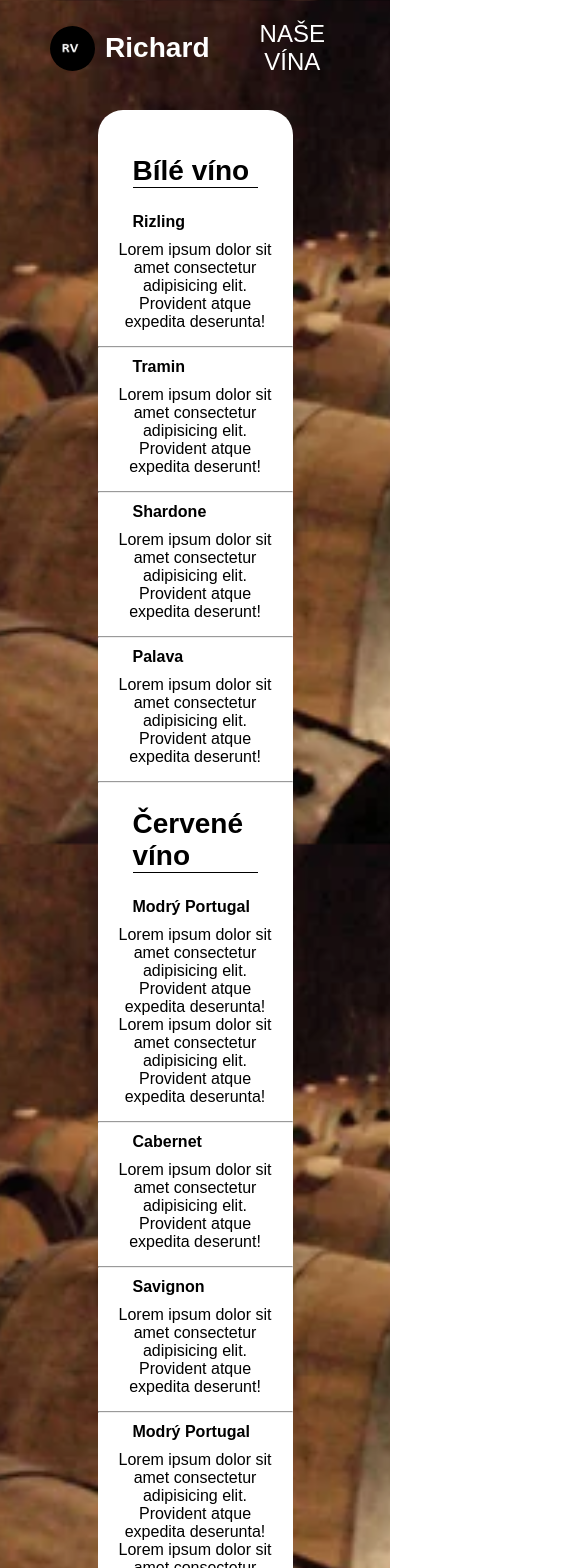
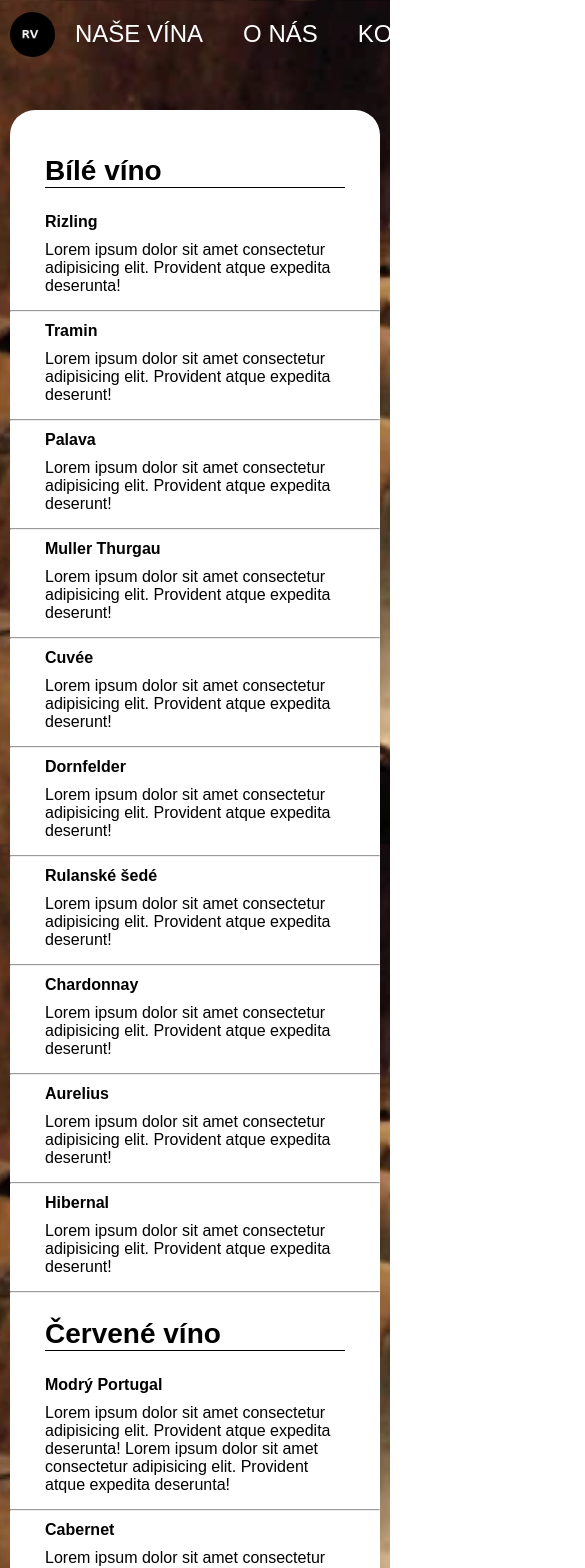
Before and after one commit to JanecekJiri1/vinarstv-R, a React (Create React App) app: page /Wine in a window 390 px wide. Shown: the top 1568 px of the page, 585 px wide, since content can reach past the window. Built offline with nearby package versions, Linux system fonts and the light colour scheme.

Commit message:
start with responsivity

```diff
--- a/src/components/Wine.jsx
+++ b/src/components/Wine.jsx
@@ -1,8 +1,8 @@
 import React from "react";
 import "./wine.style.css";
 
-import WineText from "./WineText";
-import WineTextRed from "./WineTextRed";
+import WineText from "./WineWhiteText";
+import WineTextRed from "./WineRedText";
 import WineSceleton from "./WineSceleton";
 
 const Wine = (props) => {
@@ -22,9 +22,6 @@ const Wine = (props) => {
       <div className="wineContainer redContainer"> */}
         <h2 className="wineNameHeader">Červené víno</h2>
         {redWine}
-        {redWine}
-        {redWine}
-        {redWine}
       </div>
     </div>
   );
--- a/src/components/WineTextRed.js
+++ b/src/components/WineRedText.js
@@ -1,4 +1,4 @@
-export default [
+const redWine = [
   {
     name: "Modrý Portugal",
     description:
@@ -11,8 +11,25 @@ export default [
     price: 100,
   },
   {
-    name: "Savignon",
+    name: "Rulanské modré",
+    description: "Lorem ipsum dolor sit amet consectetur adipisicing elit. Provident atque expedita deserunt!",
+    price: 100,
+  },
+  {
+    name: "Pomino",
+    description: "Lorem ipsum dolor sit amet consectetur adipisicing elit. Provident atque expedita deserunt!",
+    price: 100,
+  },
+  {
+    name: "Pinot Noir",
+    description: "Lorem ipsum dolor sit amet consectetur adipisicing elit. Provident atque expedita deserunt!",
+    price: 100,
+  },
+  {
+    name: "Miguel Merino Crianza",
     description: "Lorem ipsum dolor sit amet consectetur adipisicing elit. Provident atque expedita deserunt!",
     price: 100,
   },
 ];
+
+export default redWine;
--- a/src/components/WineText.js
+++ /dev/null
@@ -1,24 +0,0 @@
-const witeWine = [
-  {
-    name: "Rizling",
-    description: "Lorem ipsum dolor sit amet consectetur adipisicing elit. Provident atque expedita deserunta!",
-    price: 125,
-  },
-  {
-    name: "Tramin",
-    description: "Lorem ipsum dolor sit amet consectetur adipisicing elit. Provident atque expedita deserunt!",
-    price: 100,
-  },
-  {
-    name: "Shardone",
-    description: "Lorem ipsum dolor sit amet consectetur adipisicing elit. Provident atque expedita deserunt!",
-    price: 100,
-  },
-  {
-    name: "Palava",
-    description: "Lorem ipsum dolor sit amet consectetur adipisicing elit. Provident atque expedita deserunt!",
-    price: 100,
-  },
-];
-
-export default witeWine;
--- /dev/null
+++ b/src/components/WineWhiteText.js
@@ -0,0 +1,56 @@
+const witeWine = [
+  {
+    name: "Rizling",
+    description: "Lorem ipsum dolor sit amet consectetur adipisicing elit. Provident atque expedita deserunta!",
+    price: 125,
+  },
+  {
+    name: "Tramin",
+    description: "Lorem ipsum dolor sit amet consectetur adipisicing elit. Provident atque expedita deserunt!",
+    price: 100,
+  },
+
+  {
+    name: "Palava",
+    description: "Lorem ipsum dolor sit amet consectetur adipisicing elit. Provident atque expedita deserunt!",
+    price: 100,
+  },
+  {
+    name: "Muller Thurgau",
+    description: "Lorem ipsum dolor sit amet consectetur adipisicing elit. Provident atque expedita deserunt!",
+    price: 100,
+  },
+
+  {
+    name: "Cuvée",
+    description: "Lorem ipsum dolor sit amet consectetur adipisicing elit. Provident atque expedita deserunt!",
+    price: 100,
+  },
+  {
+    name: "Dornfelder",
+    description: "Lorem ipsum dolor sit amet consectetur adipisicing elit. Provident atque expedita deserunt!",
+    price: 100,
+  },
+  {
+    name: "Rulanské šedé",
+    description: "Lorem ipsum dolor sit amet consectetur adipisicing elit. Provident atque expedita deserunt!",
+    price: 100,
+  },
+  {
+    name: "Chardonnay",
+    description: "Lorem ipsum dolor sit amet consectetur adipisicing elit. Provident atque expedita deserunt!",
+    price: 100,
+  },
+  {
+    name: "Aurelius",
+    description: "Lorem ipsum dolor sit amet consectetur adipisicing elit. Provident atque expedita deserunt!",
+    price: 100,
+  },
+  {
+    name: "Hibernal",
+    description: "Lorem ipsum dolor sit amet consectetur adipisicing elit. Provident atque expedita deserunt!",
+    price: 100,
+  },
+];
+
+export default witeWine;
--- a/src/components/about.style.css
+++ b/src/components/about.style.css
@@ -8,7 +8,7 @@
 }
 
 .aboutContainer {
-  background-color: rgba(0, 0, 0, 0.25);
+  /* background-color: rgba(0, 0, 0, 0.25); */
   position: relative;
   top: 30%;
   padding: 25px;
@@ -19,6 +19,7 @@
 }
 
 .aboutDescription {
-  max-width: 80%;
+  max-width: 780px;
   margin: 10px auto;
+  line-height: 125%;
 }
--- a/src/components/contact.style.css
+++ b/src/components/contact.style.css
@@ -1,10 +1,8 @@
 .contact {
-  background: rgba(0, 0, 0, 0.1) url("../assets/banner.jpg");
-
+  background: rgba(0, 0, 0, 0.5) url("../assets/banner.jpg");
   background-size: cover;
   background-repeat: no-repeat;
   height: 100vh;
-
   display: flex;
   justify-content: center;
   align-items: center;
@@ -16,7 +14,9 @@
 }
 
 .contacts {
-  position: relative;
+  color: white;
+  font-size: 24px;
+  /* position: relative;
   bottom: 10%;
   background-color: rgba(255, 255, 255, 0.423);
   border-radius: 25px;
@@ -25,7 +25,7 @@
   flex-direction: column;
   justify-content: center;
   align-items: start;
-  padding: 45px 65px;
+  padding: 45px 65px; */
 }
 
 .icon {
@@ -36,10 +36,10 @@
 .box {
   display: flex;
   margin: 10px 0;
-  font-size: 18px;
+  font-size: 24px;
 }
 
 .box a {
-  color: black;
+  color: white;
   text-decoration: none;
 }
--- a/src/components/navigation.style.css
+++ b/src/components/navigation.style.css
@@ -3,7 +3,6 @@
   justify-content: space-between;
   width: 100%;
   position: absolute;
-  /* background-color: rgba(255, 255, 255, 0.121); */
 }
 
 .leftSize {
@@ -31,12 +30,12 @@ nav ul {
   justify-content: end;
   list-style: none;
   font-size: 24px;
-  /* font-weight: bold; */
   text-transform: uppercase;
 }
 
 li {
   margin: 20px 50px;
+  white-space: nowrap;
 }
 
 nav a {
@@ -48,3 +47,29 @@ ul a:hover {
   padding-bottom: 2px;
   border-bottom: 1px solid white;
 }
+
+@media only screen and (max-width: 800px) {
+  li {
+    margin: 20px 20px;
+    font-size: 24px;
+  }
+}
+@media only screen and (max-width: 650px) {
+  li {
+    margin: 20px 20px;
+    font-size: 24px;
+    white-space: nowrap;
+  }
+
+  a h3 {
+    display: none;
+  }
+  .leftSize {
+    margin-left: 35px;
+  }
+}
+@media only screen and (max-width: 500px) {
+  .leftSize {
+    margin-left: 10px;
+  }
+}
--- a/src/components/wine.style.css
+++ b/src/components/wine.style.css
@@ -11,8 +11,8 @@
 
 .wineContainer {
   background-color: white;
-  max-width: 50%;
-  margin: 0 auto;
+  max-width: 960px;
+  margin: 0 10px;
   position: relative;
   top: 10%;
   border-radius: 25px;
@@ -25,7 +25,7 @@
 }
 
 .wineNameHeader {
-  margin: 25px 35px 25px 35px;
+  margin: 25px 35px;
   border-bottom: 1px solid black;
   text-align: start;
   font-size: 28px;
@@ -40,7 +40,8 @@
 }
 
 .wineDescription {
-  max-width: 90%;
-  margin: 0 auto 5px;
+  /* max-width: 90%; */
+  text-align: start;
+  margin: 0 35px 5px;
   padding: 0 0 10px;
 }
```
